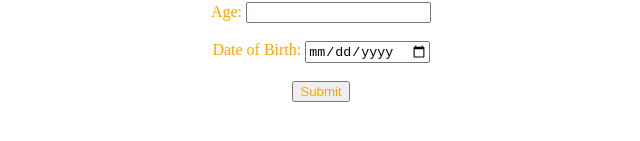
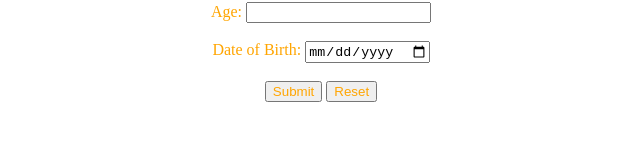
Before and after one commit to narasimha891917/Form-registration-, a plain HTML site: page index.html in a window 1280 px wide. Shown: the part 181-322 px from the top of the page, without its empty margins (319-959 px from the left). Drawn offline with Linux system fonts and the light colour scheme.

Commit message:
Update index.html

```diff
--- a/index.html
+++ b/index.html
@@ -30,7 +30,8 @@ body {
 
 <label for="dob"> Date of Birth:</label> <input type="date" id="dob" name="dob"> <br> <br>
 
-<input style="color:orange;" type="submit" value="Submit"> <lnput type="reset" value="Reset">
+<input style="color:orange;" type="submit" value="Submit">
+<input style="color:orange;" type="reset" value="Reset">
     </form>
     </body>
 </html>
```
